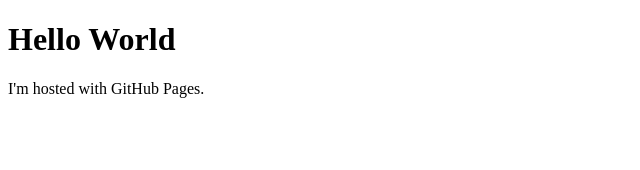
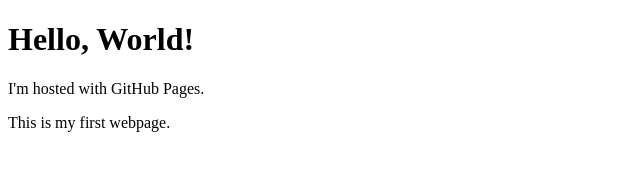
Before and after one commit to airsoftking22/wayea, a plain HTML site: page index.html in a window 1280 px wide. Shown: the whole page, without its empty margins (0-640 px from the left). Drawn offline with Linux system fonts and the light colour scheme.

Commit message:
Update index.html

```diff
--- a/index.html
+++ b/index.html
@@ -1,7 +1,8 @@
 <!DOCTYPE html>
 <html>
 <body>
-<h1>Hello World</h1>
+<h1>Hello, World!</h1>
 <p>I'm hosted with GitHub Pages.</p>
+<p>This is my first webpage.</p>
 </body>
 </html>
```
